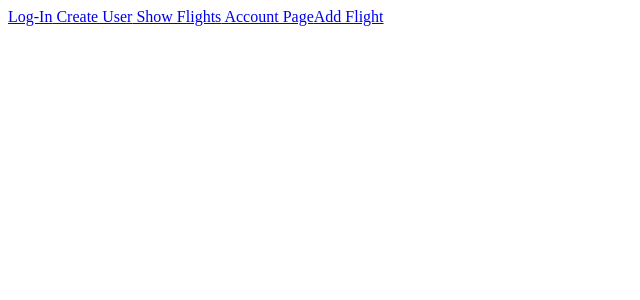
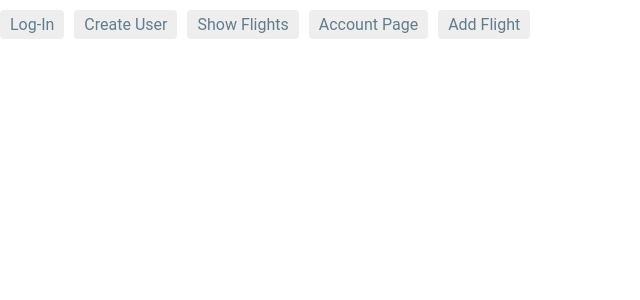
Before and after one commit to ttaylor22/Flight_Reservation_System, an Angular app in the folder flightSystem/: page / in a window 1280 px wide. Shown: the top 300 px of the page, without its empty margins (0-640 px from the left). Built offline with nearby package versions, Linux system fonts and the light colour scheme.

Commit message:
some styling updates in angular
global style.css with angular material
imports

```diff
--- a/flightSystem/package.json
+++ b/flightSystem/package.json
@@ -11,11 +11,13 @@
   },
   "private": true,
   "dependencies": {
-    "@angular/animations": "~8.2.5",
+    "@angular/animations": "^8.2.7",
+    "@angular/cdk": "^8.2.0",
     "@angular/common": "~8.2.5",
     "@angular/compiler": "~8.2.5",
     "@angular/core": "^8.2.7",
     "@angular/forms": "~8.2.5",
+    "@angular/material": "^8.2.0",
     "@angular/platform-browser": "~8.2.5",
     "@angular/platform-browser-dynamic": "~8.2.5",
     "@angular/router": "~8.2.5",
--- a/flightSystem/src/styles.css
+++ b/flightSystem/src/styles.css
@@ -1 +1,48 @@
 /* You can add global styles to this file, and also import other style files */
+
+@import '@angular/material/prebuilt-themes/indigo-pink.css';
+
+h1 {
+  color: #369;
+  font-family: 'Roboto', Arial, Helvetica, sans-serif;
+  font-size: 2.5em;
+}
+h2,
+h3 {
+  color: #444;
+  font-family: 'Roboto', Arial, Helvetica, sans-serif;
+  font-weight: lighter;
+}
+body {
+  margin: 0;
+}
+a {
+  cursor: pointer;
+  cursor: hand;
+}
+
+/* Navigation link styles */
+nav a {
+  padding: 5px 10px;
+  text-decoration: none;
+  margin-right: 10px;
+  margin-top: 10px;
+  display: inline-block;
+  background-color: #eee;
+  border-radius: 4px;
+}
+nav a:visited,
+a:link {
+  color: #607d8b;
+}
+nav a:hover {
+  color: #039be5;
+  background-color: #cfd8dc;
+}
+nav a.active {
+  color: #039be5;
+}
+
+* {
+  font-family: 'Roboto', Arial, Helvetica, sans-serif;
+}
```
Also changed, not shown: 2 other files (tests, documents, lock files or other folders).
